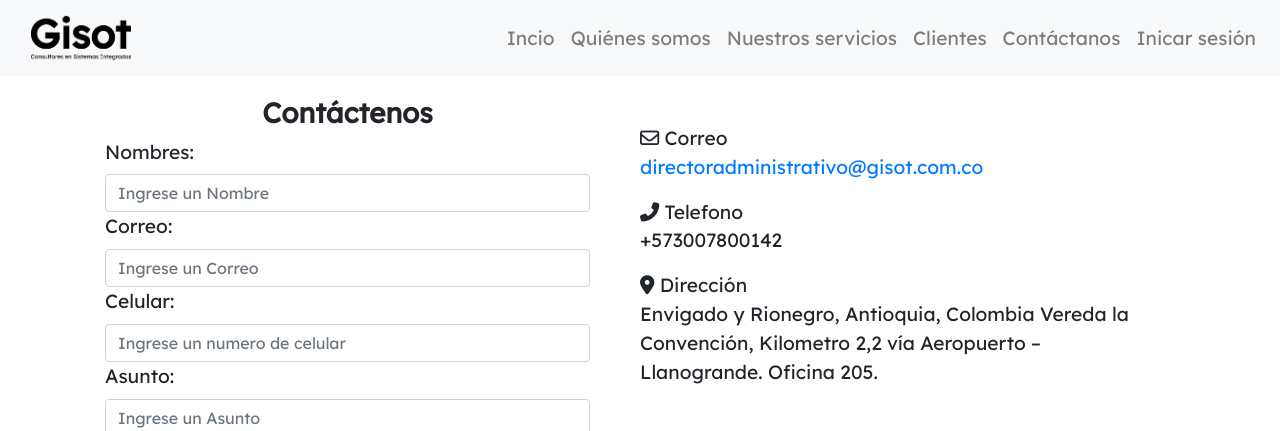
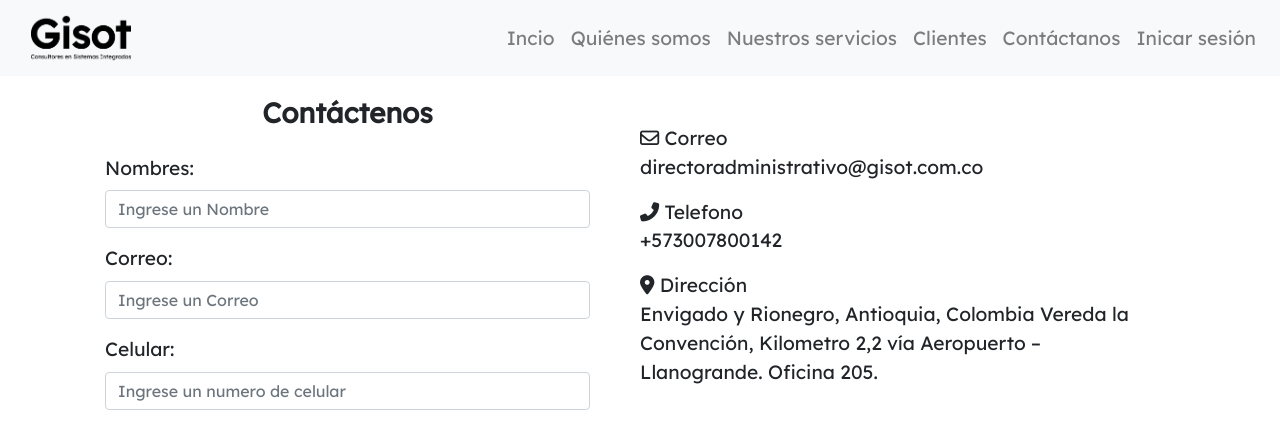
Before and after one commit to maurox952/gitsoft, a PHP site: page /gitsoft/vistas/contactenos/contacto.php in a window 1280 px wide. Shown: the top 431 px of the page. Run offline with PHP 8.4, Linux system fonts and the light colour scheme; some libraries are stand-ins or nearby versions.

Commit message:
include footer, contactenos imagen

```diff
--- a/vistas/contactenos/contacto.php
+++ b/vistas/contactenos/contacto.php
@@ -44,15 +44,15 @@
                                 <h3>Contáctenos</h3>
                             </div>
                             <form action="enviar_contacto.php" name="add_form" method="post" enctype="multipart/form-data">
-                                    <label for="">Nombres: </label>
+                                    <label class="mt-3">Nombres: </label>
                                     <input class="form-control" type="text" name="nombres" placeholder="Ingrese un Nombre">
-                                    <label for="">Correo: </label>
+                                    <label class="mt-3">Correo: </label>
                                     <input class="form-control" type="email" name="correo" placeholder="Ingrese un Correo">
-                                    <label for="">Celular: </label>
+                                    <label class="mt-3">Celular: </label>
                                     <input class="form-control" type="tel" name="celular" placeholder="Ingrese un numero de celular">
-                                    <label for="">Asunto: </label>
+                                    <label class="mt-3">Asunto: </label>
                                     <input class="form-control" type="text" name="asunto" placeholder="Ingrese un Asunto">
-                                    <label for="">Comentario</label>
+                                    <label class="mt-3">Comentario</label>
                                     <textarea class="form-control" name="comentario" rows="10" placeholder="Ingrese un comentario"></textarea>
                                 <div class="text-center">
                                     <input type="submit" class="btn btn-color" value="Enviar">
@@ -63,31 +63,31 @@
                     <div class="col mt-5">
                         <div>
                             <i class="far fa-envelope"></i> Correo
-                        </div>
-                        <div>
-                            <a href="directoradministrativo@gisot.com.co">directoradministrativo@gisot.com.co</a>
+                            <p>directoradministrativo@gisot.com.co</p>
                         </div>
                         <div class="mt-3">
                             <i class="fas fa-phone-alt"></i> Telefono
-                        </div>
-                        <div>
                             <p>+573007800142</p>
                         </div>
                         <div class="mt-3">
                             <i class="fas fa-map-marker-alt"></i> Dirección
-                        </div>
-                        <div>
                             <p>Envigado y Rionegro, Antioquia, Colombia
                             Vereda la Convención, Kilometro 2,2 vía Aeropuerto – Llanogrande. Oficina 205. </p>
                         </div>
                         <div class="mt-5">
-                        <iframe src="https://www.google.com/maps/embed?pb=!1m14!1m8!1m3!1d7933.649600524243!2d-75.435459!3d6.154214!3m2!1i1024!2i768!4f13.1!3m3!1m2!1s0x0%3A0x55a99dfeb9f3a409!2sPortanova%20Center!5e0!3m2!1ses-419!2sus!4v1609012038820!5m2!1ses-419!2sus" width="600" height="550" frameborder="0" style="border:0;" allowfullscreen="" aria-hidden="false" tabindex="0"></iframe>
+                        <iframe src="https://www.google.com/maps/embed?pb=!1m14!1m8!1m3!1d7933.649600524243!2d-75.435459!3d6.154214!3m2!1i1024!2i768!4f13.1!3m3!1m2!1s0x0%3A0x55a99dfeb9f3a409!2sPortanova%20Center!5e0!3m2!1ses-419!2sus!4v1609012038820!5m2!1ses-419!2sus" width="600" height="368" frameborder="0" style="border:0;" allowfullscreen="" aria-hidden="false" tabindex="0"></iframe>
                         </div>
 
                     </div>
                 </div>
             </div>
 
+            <div class="container">
+                <div>
+                    <img src="../../img/bg-contacto.jpg" width="100%">
+                </div>
+
+            </div>
         </main>
     </section>
 
@@ -123,5 +123,9 @@
     </script>
     <script src="https://maxcdn.bootstrapcdn.com/bootstrap/4.0.0/js/bootstrap.min.js" integrity="sha384-JZR6Spejh4U02d8jOt6vLEHfe/JQGiRRSQQxSfFWpi1MquVdAyjUar5+76PVCmYl" crossorigin="anonymous">
     </script>
+
+    <?php
+        include '../includes/footer.php';
+    ?>
 </body>
 </html>
--- /dev/null
+++ b/vistas/includes/footer.php
@@ -0,0 +1,11 @@
+<footer class="footer py-4">
+            <div class="container">
+                <div class="row align-items-center">
+                    <div class="my-3 my-lg-0 text-lg-center text-center">
+                        <a class="redes btn btn-social mx-3" href="https://twitter.com/gisotconsultor" target="_blank"><i class="fab fa-twitter"></i></a>
+                        <a class="redes btn btn-social mx-3" href="https://www.facebook.com/gisotconsultor"><i class="fab fa-facebook-f" target="_blank"></i></a>
+                        <a class="redes btn btn-social mx-3" href="https://www.instagram.com/gisotconsultor/"><i class="fab fa-instagram" target="_blank"></i></a>
+                    </div>
+                </div>
+            </div>
+</footer>
```
